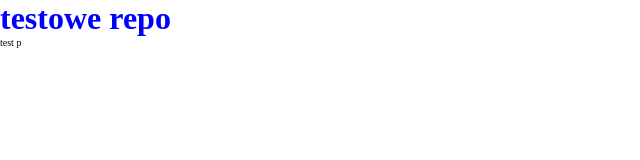
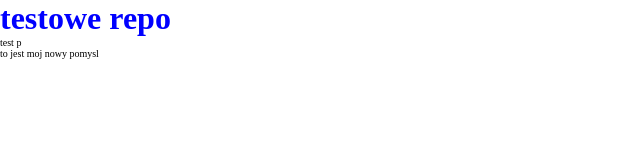
Before and after one commit to bzul85/testing, a plain HTML site: page index.html in a window 1280 px wide. Shown: the full height of the page, 0-640 px from the left. Drawn offline with Linux system fonts and the light colour scheme.

Commit message:
added new idea

```diff
--- a/index.html
+++ b/index.html
@@ -9,5 +9,7 @@
 <body>
     <h1>testowe repo</h1>
     <p>test p</p>
+    <p>to jest moj nowy pomysl</p>
+
 </body>
 </html>
```
